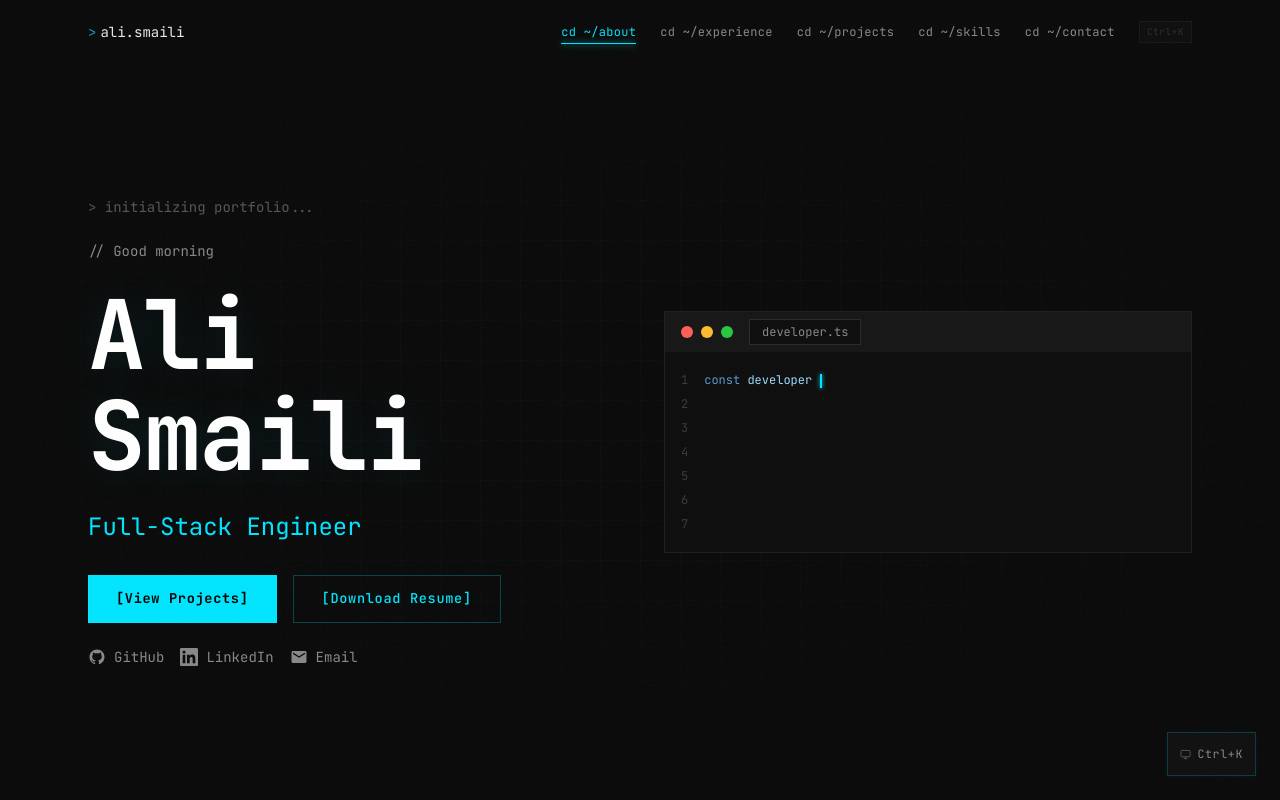
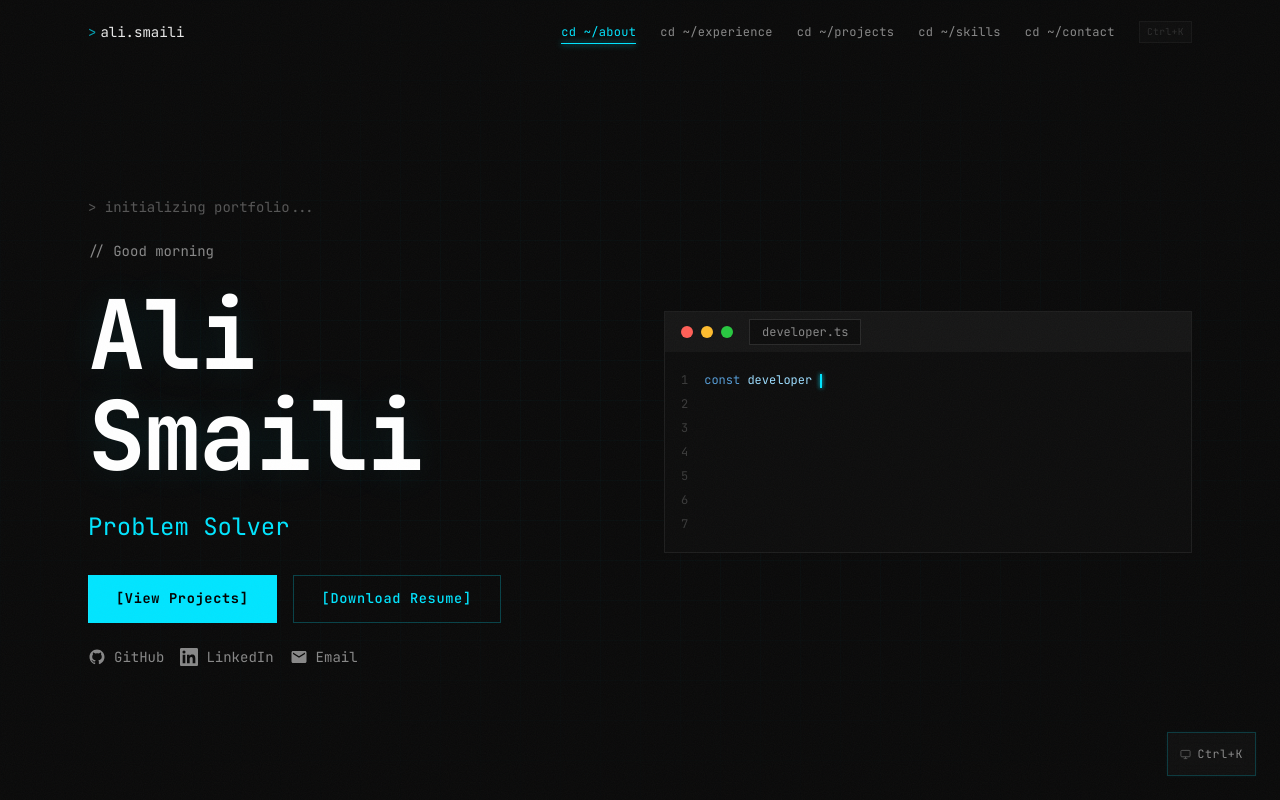
Before and after one commit to Smailiali/Portfolio-New, a Next.js app: page / in a window 1280 px wide. Shown: the top 800 px of the page. Built offline with nearby package versions, Linux system fonts and the light colour scheme; a web font is replaced by a local one.

Commit message:
update Hero typing animation phrases

```diff
--- a/src/components/Hero.tsx
+++ b/src/components/Hero.tsx
@@ -225,9 +225,9 @@ interface HeroProps {
 
 const TAGLINES = [
   'Software Developer',
-  'Full-Stack Engineer',
-  'AI Solutions Architect',
+  'Problem Solver',
   'Automation Engineer',
+  'Efficiency Obsessed',
 ]
 
 const containerVariants = {
```
